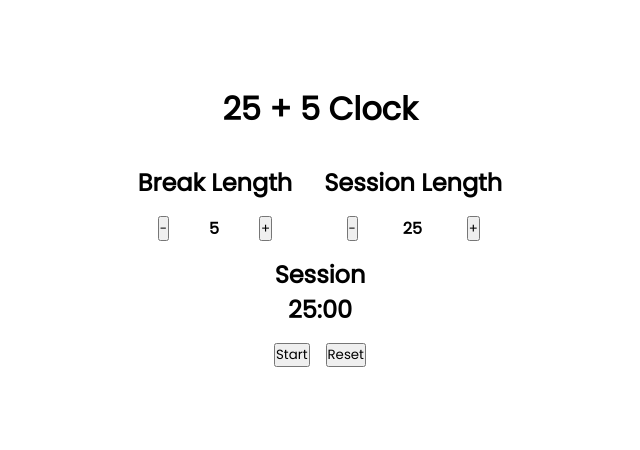
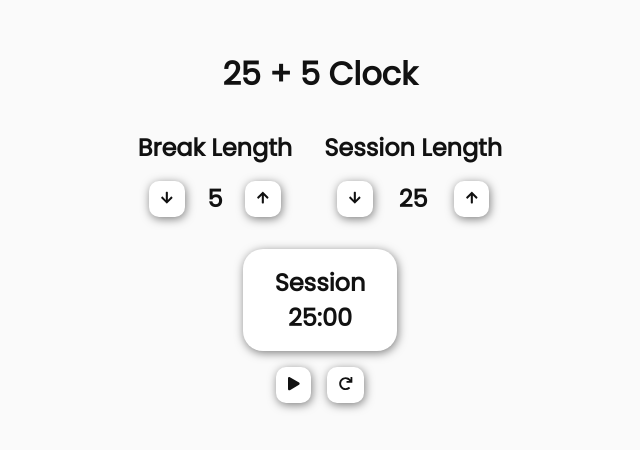
Before and after one commit to BB2455/25-5-Clock, a React (Create React App) app: page / in a window 1280 px wide. Shown: the part 110-560 px from the top of the page, without its empty margins (320-960 px from the left). Built offline with nearby package versions, Linux system fonts and the light colour scheme.

Commit message:
added fontawesome icons

```diff
--- a/package.json
+++ b/package.json
@@ -3,6 +3,9 @@
   "version": "0.1.0",
   "private": true,
   "dependencies": {
+    "@fortawesome/fontawesome-svg-core": "^1.2.36",
+    "@fortawesome/free-solid-svg-icons": "^5.15.4",
+    "@fortawesome/react-fontawesome": "^0.1.16",
     "@testing-library/jest-dom": "^5.15.0",
     "@testing-library/react": "^11.2.7",
     "@testing-library/user-event": "^12.8.3",
--- a/src/App.jsx
+++ b/src/App.jsx
@@ -1,6 +1,21 @@
+import React, { useState } from "react";
 import "./styles/styles.css";
+import { FontAwesomeIcon } from "@fortawesome/react-fontawesome";
+import {
+  faArrowUp,
+  faArrowDown,
+  faPlay,
+  faPause,
+  faRedo,
+} from "@fortawesome/free-solid-svg-icons";
 
 function App() {
+  const [isPlaying, setPlaying] = useState(false);
+
+  const playStop = () => {
+    setPlaying(!isPlaying);
+  };
+
   return (
     <>
       <header>
@@ -11,17 +26,25 @@ function App() {
           <div className="clocks-buttons-inner-container">
             <h2 id="break-label">Break Length</h2>
             <div className="buttons-container">
-              <button id="break-decrement">-</button>{" "}
-              <h4 id="break-length">5</h4>
-              <button id="break-increment">+</button>
+              <button id="break-decrement">
+                <FontAwesomeIcon icon={faArrowDown} />
+              </button>{" "}
+              <h2 id="break-length">5</h2>
+              <button id="break-increment">
+                <FontAwesomeIcon icon={faArrowUp} />
+              </button>
             </div>
           </div>
           <div className="clocks-buttons-inner-container">
             <h2 id="session-label">Session Length</h2>
             <div className="buttons-container">
-              <button id="session-decrement">-</button>{" "}
-              <h4 id="session-length">25</h4>
-              <button id="session-increment">+</button>
+              <button id="session-decrement">
+                <FontAwesomeIcon icon={faArrowDown} />
+              </button>{" "}
+              <h2 id="session-length">25</h2>
+              <button id="session-increment">
+                <FontAwesomeIcon icon={faArrowUp} />
+              </button>
             </div>
           </div>
         </div>
@@ -30,8 +53,16 @@ function App() {
           <h1 id="time-left">25:00</h1>
         </div>
         <div className="timer-buttons-container">
-          <button id="start_stop">Start</button>
-          <button id="reset">Reset</button>
+          <button id="start_stop" onClick={playStop}>
+            {isPlaying ? (
+              <FontAwesomeIcon icon={faPause} />
+            ) : (
+              <FontAwesomeIcon icon={faPlay} />
+            )}
+          </button>
+          <button id="reset">
+            <FontAwesomeIcon icon={faRedo} />
+          </button>
         </div>
       </section>
     </>
--- a/src/styles/styles.css
+++ b/src/styles/styles.css
@@ -23,10 +23,28 @@ body {
       -ms-flex-align: center;
           align-items: center;
   height: 80vh;
+  background: #fafafa;
+  color: #111111;
 }
 
 header {
   padding: 2rem;
+}
+
+button {
+  border: none;
+  background: white;
+  color: #111;
+  padding: 0.5rem 0.75rem;
+  border-radius: 10px;
+  cursor: pointer;
+  -webkit-box-shadow: 1px 2px 10px rgba(0, 0, 0, 0.5);
+          box-shadow: 1px 2px 10px rgba(0, 0, 0, 0.5);
+}
+
+button:hover, button:focus {
+  background: #111;
+  color: white;
 }
 
 .clock-container {
@@ -91,4 +109,13 @@ header {
   display: flex;
   gap: 1rem;
 }
+
+.timer-container {
+  margin-top: 1rem;
+  padding: 1rem 2rem;
+  border-radius: 20px;
+  background: white;
+  -webkit-box-shadow: 1px 2px 10px rgba(0, 0, 0, 0.5);
+          box-shadow: 1px 2px 10px rgba(0, 0, 0, 0.5);
+}
 /*# sourceMappingURL=styles.css.map */
--- a/src/styles/styles.scss
+++ b/src/styles/styles.scss
@@ -14,10 +14,27 @@ body {
   justify-content: center;
   align-items: center;
   height: 80vh;
+  background: #fafafa;
+  color: #111111;
 }
 
 header {
   padding: 2rem;
+}
+
+button {
+  border: none;
+  background: white;
+  color: #111;
+  padding: 0.5rem 0.75rem;
+  border-radius: 10px;
+  cursor: pointer;
+  box-shadow: 1px 2px 10px rgba(0, 0, 0, 0.5);
+  &:hover,
+  &:focus {
+    background: #111;
+    color: white;
+  }
 }
 
 .clock-container {
@@ -52,3 +69,11 @@ header {
   display: flex;
   gap: 1rem;
 }
+
+.timer-container {
+  margin-top: 1rem;
+  padding: 1rem 2rem;
+  border-radius: 20px;
+  background: white;
+  box-shadow: 1px 2px 10px rgba(0, 0, 0, 0.5);
+}
```
Also changed, not shown: 2 other files (tests, documents, lock files or other folders).
